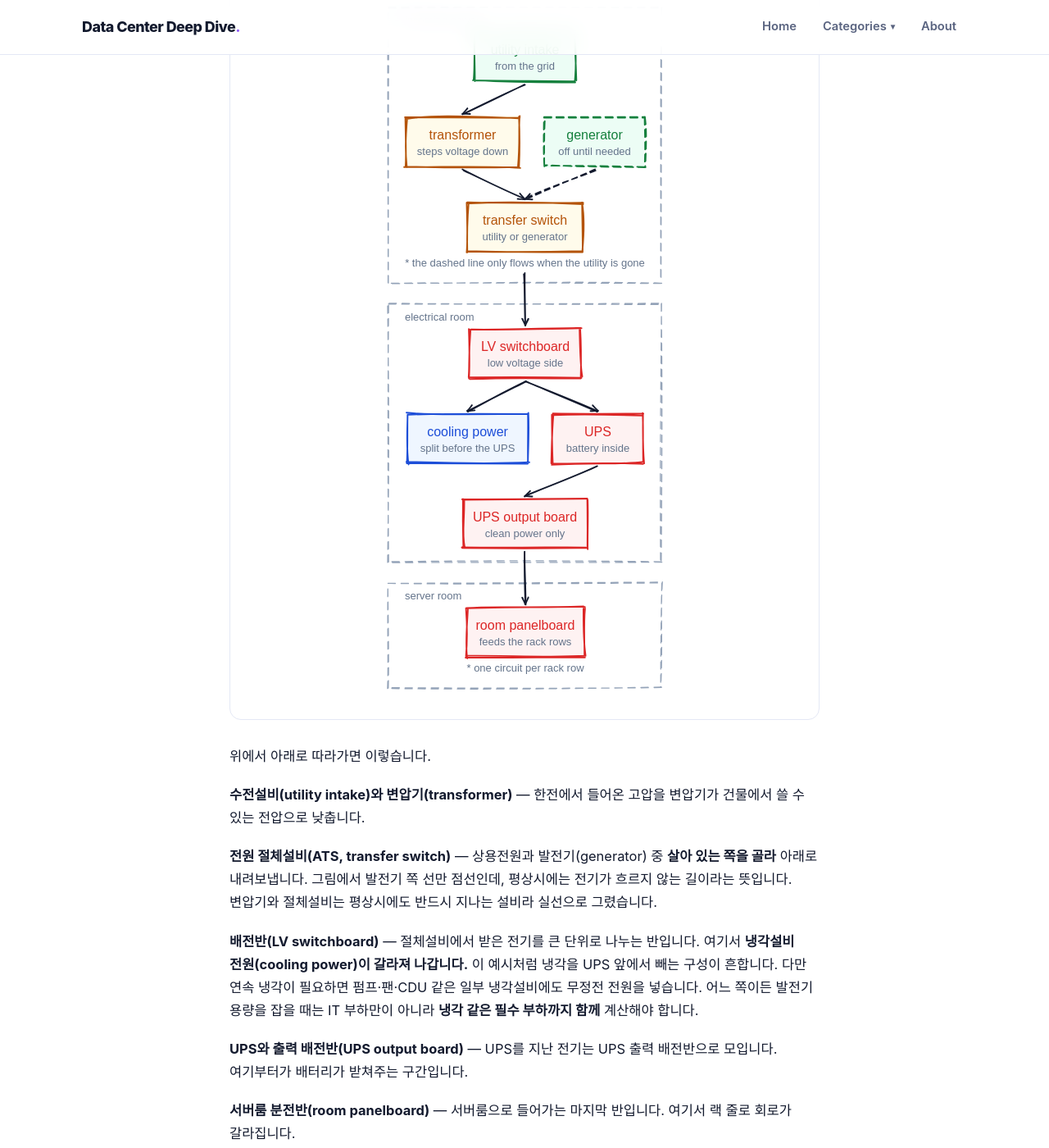
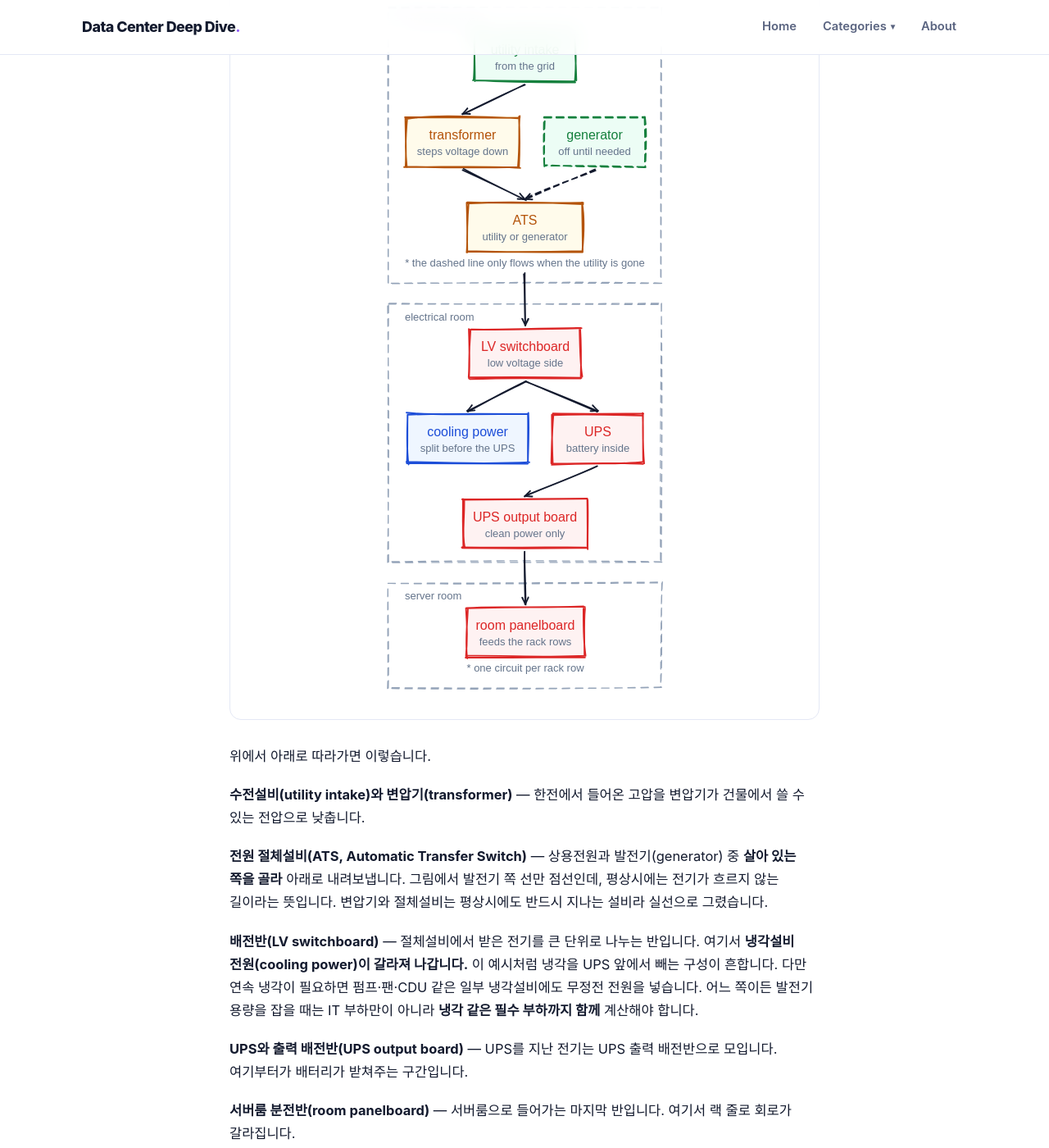
Before and after one commit to ssyrc/ssyrc.github.io, a Jekyll site: the page built from _posts/ko/2026-10-01-datacenter-power-supply.md, in a window 1280 px wide and 1400 px high, scrolled down 1179 px. Shown: the whole window at 82% size. Built offline with Jekyll 4.4.1, drawn with Linux system fonts in a browser that asks for light colours; some web fonts are replaced; some of the changed text lies outside the part shown.

Commit message:
Label the transfer switch as ATS
The cover illustration calls it ATS, so the diagram box now does too and
the two read as the same device. The prose spells it out once where the
stage is introduced — 전원 절체설비(ATS, Automatic Transfer Switch) — and
the summary table carries the full English name.

Co-Authored-By: Claude Opus 5 <noreply@anthropic.com>
Claude-Session: https://claude.ai/code/session_01At6mD3wUXNXJZn78ZeJBtt

```diff
--- a/_posts/ko/2026-10-01-datacenter-power-supply.md
+++ b/_posts/ko/2026-10-01-datacenter-power-supply.md
@@ -24,7 +24,7 @@ cover: /assets/images/covers/power-supply.webp
 **수전설비(utility intake)와 변압기(transformer)** — 한전에서 들어온 고압을 변압기가
 건물에서 쓸 수 있는 전압으로 낮춥니다.
 
-**전원 절체설비(ATS, transfer switch)** — 상용전원과 발전기(generator) 중 **살아 있는
+**전원 절체설비(ATS, Automatic Transfer Switch)** — 상용전원과 발전기(generator) 중 **살아 있는
 쪽을 골라** 아래로 내려보냅니다. 그림에서 발전기 쪽 선만 점선인데, 평상시에는 전기가
 흐르지 않는 길이라는 뜻입니다. 변압기와 절체설비는 평상시에도 반드시 지나는 설비라
 실선으로 그렸습니다.
@@ -187,7 +187,7 @@ CPU, GPU가 쓰는 건 DC거든요. 서버 뒤판에서 전원 코드가 꽂히
 | --- | --- | --- |
 | 상용전원 인입 (utility intake) | 1 회선 + 발전기 | 한전 정전 |
 | 발전기 (generator) | N+1 | 발전기 한 대가 시동에 실패 |
-| 절체설비 (transfer switch) | 2N — A용·B용 따로 | 절체설비 자체의 정비 |
+| 절체설비 (ATS) | 2N — A용·B용 따로 | 절체설비 자체의 정비 |
 | 배전반 (LV switchboard) | 2N — A반·B반 | 반 하나의 정비·사고 |
 | UPS | 경로마다 N+1, 경로는 2N | UPS 모듈 고장 + 계통 정비 |
 | 서버룸 분전반 (room panelboard) | 2N — A반·B반 | 분전반 하나의 정비 |
@@ -254,7 +254,7 @@ PSU 를 여섯 개(N+2) 달고 A 에 셋, B 에 셋으로 꽂았다고 해봅시
 | --- | --- | --- | --- |
 | 수전설비 · 변압기 | utility intake · transformer | 건물 인입 | 고압을 받아 쓸 수 있는 전압으로 낮춤 |
 | 발전기 · 연료계통 | generator · fuel system | 데이터센터 부지 | 정전 시 자체 발전, 평소엔 정지 |
-| 전원 절체설비(ATS) | transfer switch | 전기실 | 상용전원과 발전기 중 살아 있는 쪽을 고름 |
+| 전원 절체설비 | ATS (Automatic Transfer Switch) | 전기실 | 상용전원과 발전기 중 살아 있는 쪽을 고름 |
 | 배전반 | LV switchboard | 전기실 | 큰 단위로 전기를 나눔. 냉각 전원도 여기서 갈라짐 |
 | UPS · 배터리 | UPS · battery | 전기실 | 평상시에도 부하가 통과, 정전 초반을 배터리로 버팀 |
 | UPS 출력 배전반 | UPS output board | 전기실 | UPS를 지난 전기를 모아 다시 나눔 |
--- a/tools/diagrams/spec.js
+++ b/tools/diagrams/spec.js
@@ -118,7 +118,7 @@ module.exports = {
     {
       id: 'power-building',
       layout: 'flow',
-      alt: 'utility power comes in through a transformer to a transfer switch that can also take the standby generator; the low voltage switchboard splits cooling power off and feeds the UPS, and the UPS output board feeds the server room panelboard',
+      alt: 'utility power comes in through a transformer to an automatic transfer switch (ATS) that can also take the standby generator; the low voltage switchboard splits cooling power off and feeds the UPS, and the UPS output board feeds the server room panelboard',
       zones: [
         { title: 'incoming power',
           cols: [
@@ -127,7 +127,7 @@ module.exports = {
               { kind:'gear', id:'tr', title:'transformer', sub:'steps voltage down', to:['ts'] },
               { kind:'standby', id:'gn', title:'generator', sub:'off until needed', to:['ts'], arrowDash: true },
             ],
-            [{ kind:'gear', id:'ts', title:'transfer switch', sub:'utility or generator',
+            [{ kind:'gear', id:'ts', title:'ATS', sub:'utility or generator',
                note:'* the dashed line only flows when the utility is gone' }],
           ] },
         { title: 'electrical room',
```
Also changed, not shown: _includes/diagrams/power-building.svg.
